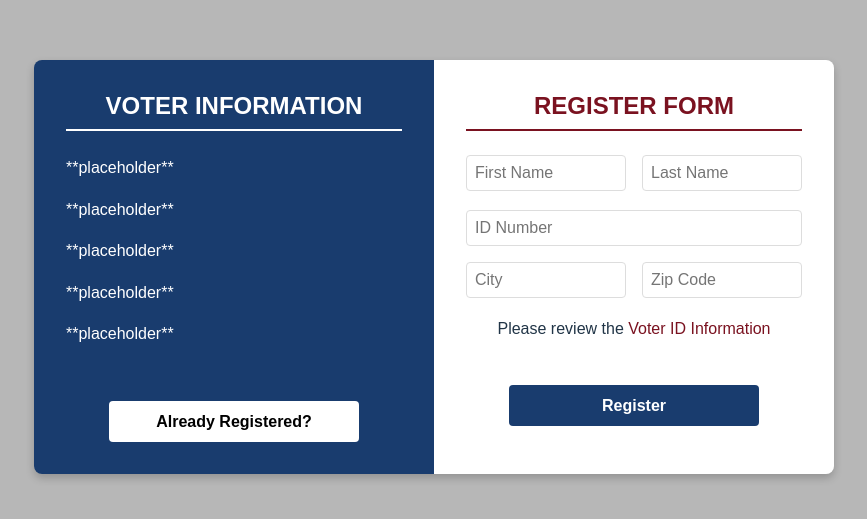
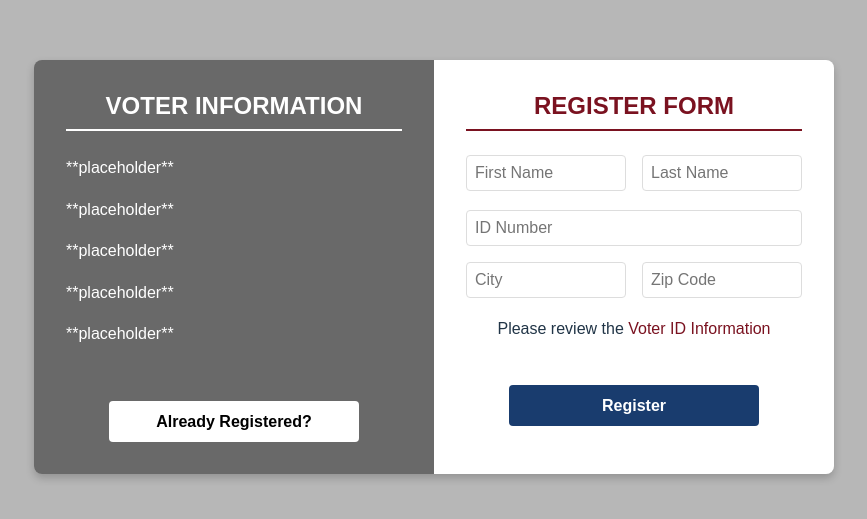
Before and after one commit to smartcube12/Soft-Eng-Capstone, a React (Vite) app: page / in a window 1280 px wide. Shown: the part 133-652 px from the top of the page, without its empty margins (206-1073 px from the left). Built offline with nearby package versions, Linux system fonts and the light colour scheme.

Commit message:
Update LoginAndRegister.css
Added photo instead of placeholders/updated background color

```diff
--- a/src/LoginAndRegister.css
+++ b/src/LoginAndRegister.css
@@ -15,7 +15,7 @@
 }
 
 .info-section {
-    background-color: #193C6E;
+    background-color: rgb(105, 105, 105);
     color: white;
 }
 
@@ -149,3 +149,7 @@ body {
     margin-bottom: 1rem;
     text-align: center; /* Center the checkbox text */
 }
+
+img {
+    height: 200px;
+}
```
